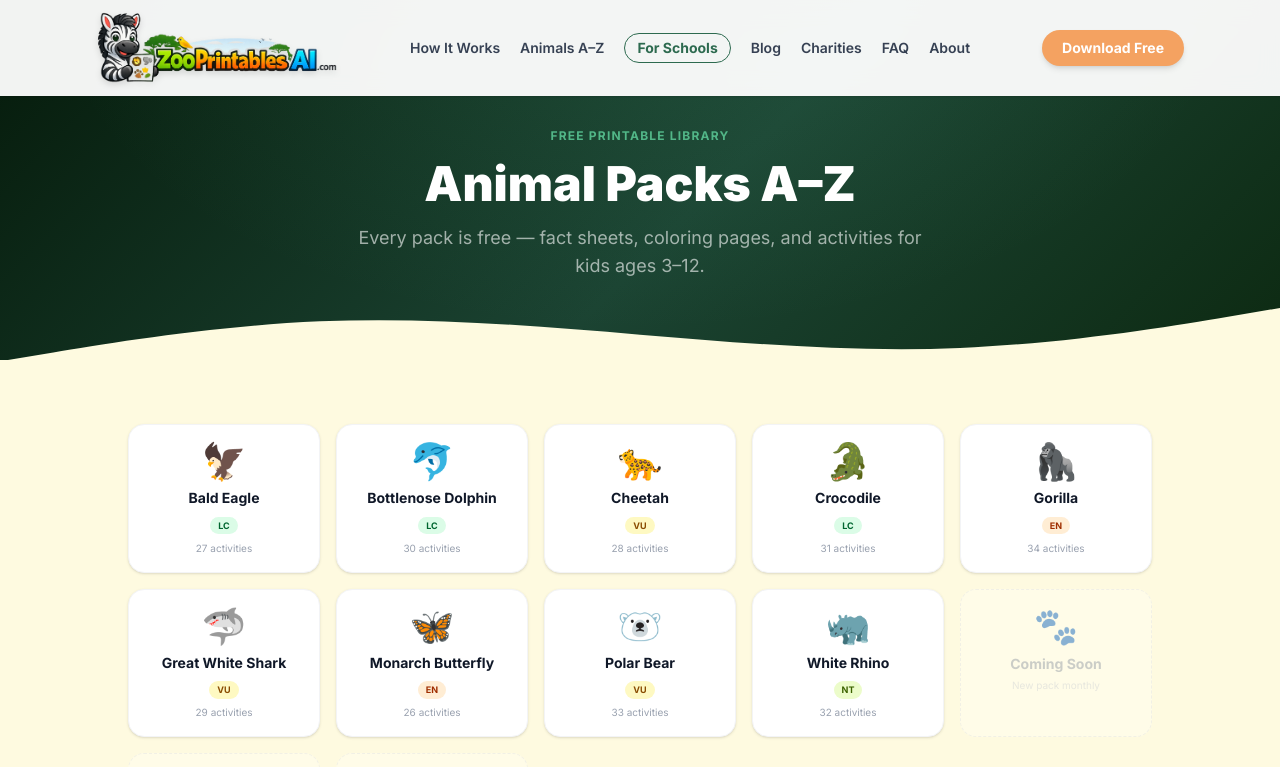
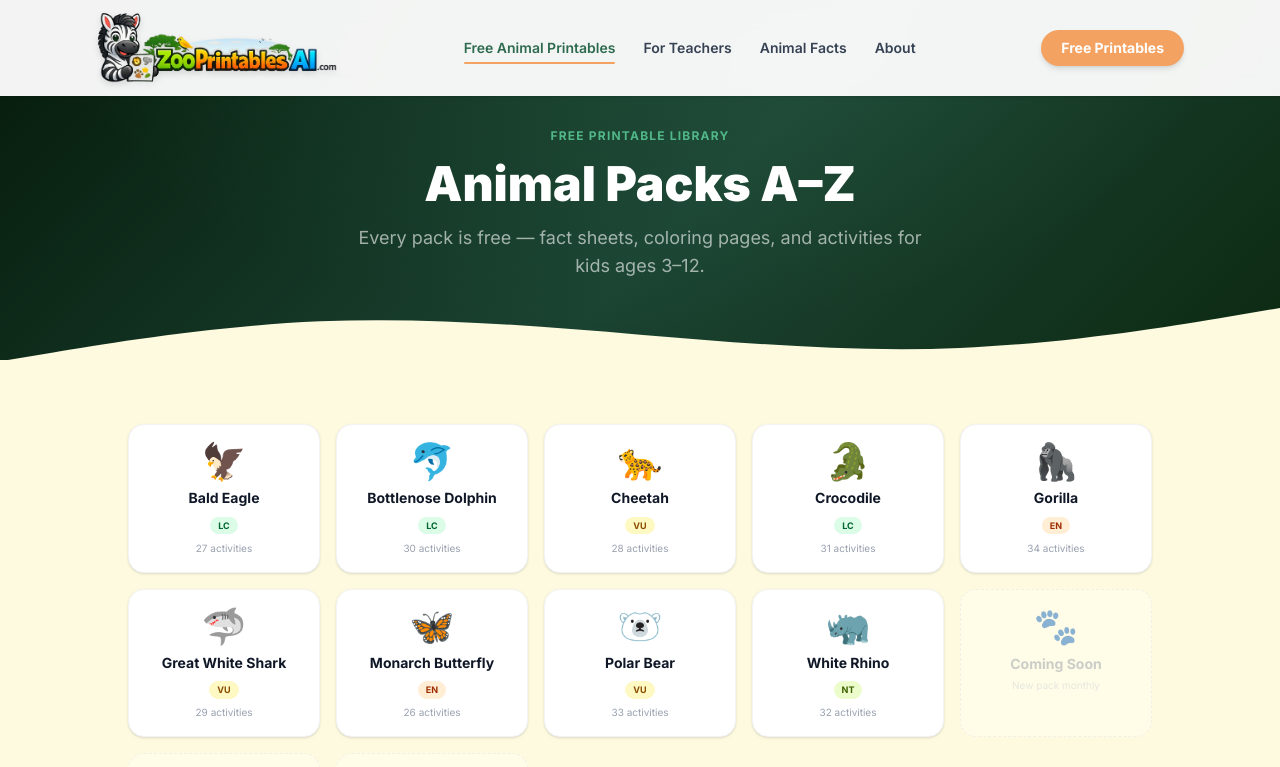
Before and after one commit to mbeasley4/zooprintablesai, a Next.js app: page /animals in a window 1280 px wide. Shown: the top 767 px of the page. Built offline with nearby package versions, Linux system fonts and the light colour scheme.

Commit message:
feat: update footer and navbar links to point to the correct archive sections

```diff
--- a/src/components/Footer.tsx
+++ b/src/components/Footer.tsx
@@ -6,16 +6,16 @@ type FooterLink = { label: string; href: string; external?: boolean };
 
 const footerLinks: Record<string, FooterLink[]> = {
   "Free Packs": [
-    { label: "Cub Pack (Ages 3–5)", href: "/#packs" },
-    { label: "Explorer Pack (Ages 6–9)", href: "/#packs" },
-    { label: "Conservationist Pack (Ages 10–12)", href: "/#packs" },
+    { label: "Cub Pack (Ages 3–5)", href: "/#archive" },
+    { label: "Explorer Pack (Ages 6–9)", href: "/#archive" },
+    { label: "Conservationist Pack (Ages 10–12)", href: "/#archive" },
     { label: "Animal Archive", href: "/animals" },
-    { label: "All Packs", href: "/#packs" },
+    { label: "All Packs", href: "/#archive" },
   ],
   Resources: [
     { label: "Animal Archive", href: "/animals" },
-    { label: "Free Sample Pack", href: "/#packs" },
-    { label: "For Schools", href: "/schools" },
+    { label: "Free Sample Pack", href: "/#archive" },
+    { label: "For Teachers", href: "/schools" },
     { label: "Conservation Partners", href: "/charities" },
     { label: "FAQ", href: "/faq" },
   ],
--- a/src/components/Navbar.tsx
+++ b/src/components/Navbar.tsx
@@ -3,14 +3,16 @@ import { useState, useEffect } from "react";
 import { usePathname } from "next/navigation";
 import Logo from "./Logo";
 
-const navLinks = [
-  { label: "How It Works", href: "/#how-it-works" },
-  { label: "Animals A–Z",  href: "/animals" },
-  { label: "For Schools",  href: "/schools", highlight: true },
-  { label: "Blog",         href: "/blog" },
-  { label: "Charities",    href: "/charities" },
-  { label: "FAQ",          href: "/faq" },
-  { label: "About",        href: "/about" },
+type NavLink = {
+  label: string;
+  href: string;
+};
+
+const navLinks: NavLink[] = [
+  { label: "Free Animal Printables", href: "/animals" },
+  { label: "For Teachers", href: "/schools" },
+  { label: "Animal Facts", href: "/blog" },
+  { label: "About", href: "/about" },
 ];
 
 export default function Navbar() {
@@ -30,6 +32,11 @@ export default function Navbar() {
 
   const onDark = isHome && !scrolled;
 
+  // A link is active for its own route and any nested route beneath it
+  // (e.g. /blog stays active on /blog/some-post).
+  const isActive = (href: string) =>
+    pathname === href || pathname.startsWith(`${href}/`);
+
   return (
     <header
       className={`fixed top-0 left-0 right-0 z-50 transition-all duration-300 ${
@@ -43,74 +50,112 @@ export default function Navbar() {
           </a>
 
           {/* Desktop nav */}
-          <nav className="hidden md:flex items-center gap-5" aria-label="Main navigation">
-            {navLinks.map((link) =>
-              link.highlight ? (
+          <nav
+            className="hidden md:flex items-center gap-7"
+            aria-label="Main navigation"
+          >
+            {navLinks.map((link) => {
+              const active = isActive(link.href);
+              return (
                 <a
                   key={link.href}
                   href={link.href}
-                  className="text-sm font-bold text-[#2D6A4F] border border-[#2D6A4F] px-3 py-1 rounded-full hover:bg-[#2D6A4F] hover:text-white transition-colors"
-                >
-                  {link.label}
-                </a>
-              ) : (
-                <a
-                  key={link.href}
-                  href={link.href}
-                  className={`text-sm font-semibold transition-colors hover:text-[#F4A261] ${
-                    onDark ? "text-white" : "text-gray-700"
+                  aria-current={active ? "page" : undefined}
+                  className={`group relative text-sm font-semibold transition-colors ${
+                    active
+                      ? onDark
+                        ? "text-white"
+                        : "text-[#2D6A4F]"
+                      : onDark
+                        ? "text-white/90 hover:text-white"
+                        : "text-gray-700 hover:text-[#2D6A4F]"
                   }`}
                 >
                   {link.label}
+                  <span
+                    className={`absolute -bottom-1.5 left-0 h-0.5 rounded-full bg-[#F4A261] transition-all duration-300 ${
+                      active ? "w-full" : "w-0 group-hover:w-full"
+                    }`}
+                  />
                 </a>
-              )
-            )}
+              );
+            })}
           </nav>
 
           <a
             href="/#archive"
             className="hidden md:inline-block text-sm font-bold bg-[#F4A261] text-white px-5 py-2 rounded-full hover:bg-[#E76F51] transition-colors shadow-md"
           >
-            Download Free
+            Free Printables
           </a>
 
           {/* Mobile hamburger */}
           <button
             className="md:hidden p-2"
             aria-label="Toggle menu"
+            aria-expanded={menuOpen}
+            aria-controls="mobile-menu"
             onClick={() => setMenuOpen(!menuOpen)}
           >
-            <span className={`block w-6 h-0.5 mb-1.5 transition-all ${onDark ? "bg-white" : "bg-gray-800"} ${menuOpen ? "rotate-45 translate-y-2" : ""}`} />
-            <span className={`block w-6 h-0.5 mb-1.5 transition-all ${onDark ? "bg-white" : "bg-gray-800"} ${menuOpen ? "opacity-0" : ""}`} />
-            <span className={`block w-6 h-0.5 transition-all ${onDark ? "bg-white" : "bg-gray-800"} ${menuOpen ? "-rotate-45 -translate-y-2" : ""}`} />
+            <span
+              className={`block w-6 h-0.5 mb-1.5 transition-all ${
+                onDark ? "bg-white" : "bg-gray-800"
+              } ${menuOpen ? "rotate-45 translate-y-2" : ""}`}
+            />
+            <span
+              className={`block w-6 h-0.5 mb-1.5 transition-all ${
+                onDark ? "bg-white" : "bg-gray-800"
+              } ${menuOpen ? "opacity-0" : ""}`}
+            />
+            <span
+              className={`block w-6 h-0.5 transition-all ${
+                onDark ? "bg-white" : "bg-gray-800"
+              } ${menuOpen ? "-rotate-45 -translate-y-2" : ""}`}
+            />
           </button>
         </div>
       </div>
 
       {/* Mobile menu */}
-      {menuOpen && (
-        <div className="md:hidden bg-white border-t border-gray-100 shadow-lg">
-          <nav className="px-4 py-4 flex flex-col gap-4">
-            {navLinks.map((link) => (
+      <div
+        id="mobile-menu"
+        className={`md:hidden overflow-hidden bg-white border-t border-gray-100 shadow-lg transition-all duration-300 ease-in-out ${
+          menuOpen
+            ? "max-h-112 opacity-100"
+            : "max-h-0 opacity-0 pointer-events-none"
+        }`}
+      >
+        <nav
+          className="px-4 py-6 flex flex-col gap-1"
+          aria-label="Mobile navigation"
+        >
+          {navLinks.map((link) => {
+            const active = isActive(link.href);
+            return (
               <a
                 key={link.href}
                 href={link.href}
-                className="text-gray-700 font-semibold text-base hover:text-[#2D6A4F]"
+                aria-current={active ? "page" : undefined}
+                className={`flex items-center rounded-xl border-l-4 px-4 py-3 text-base font-semibold transition-colors ${
+                  active
+                    ? "border-[#F4A261] bg-[#2D6A4F]/5 text-[#1B4332]"
+                    : "border-transparent text-gray-700 hover:bg-gray-50 hover:text-[#2D6A4F]"
+                }`}
                 onClick={() => setMenuOpen(false)}
               >
                 {link.label}
               </a>
-            ))}
+            );
+          })}
           <a
             href="/#archive"
-              className="text-center font-bold bg-[#F4A261] text-white px-4 py-3 rounded-full hover:bg-[#E76F51] transition-colors"
+            className="mt-4 text-center font-bold bg-[#F4A261] text-white px-4 py-3 rounded-full hover:bg-[#E76F51] transition-colors"
             onClick={() => setMenuOpen(false)}
           >
-              Download Free
+            Free Printables
           </a>
         </nav>
       </div>
-      )}
     </header>
   );
 }
```
Lines whose indentation alone changed are shown as unchanged.
